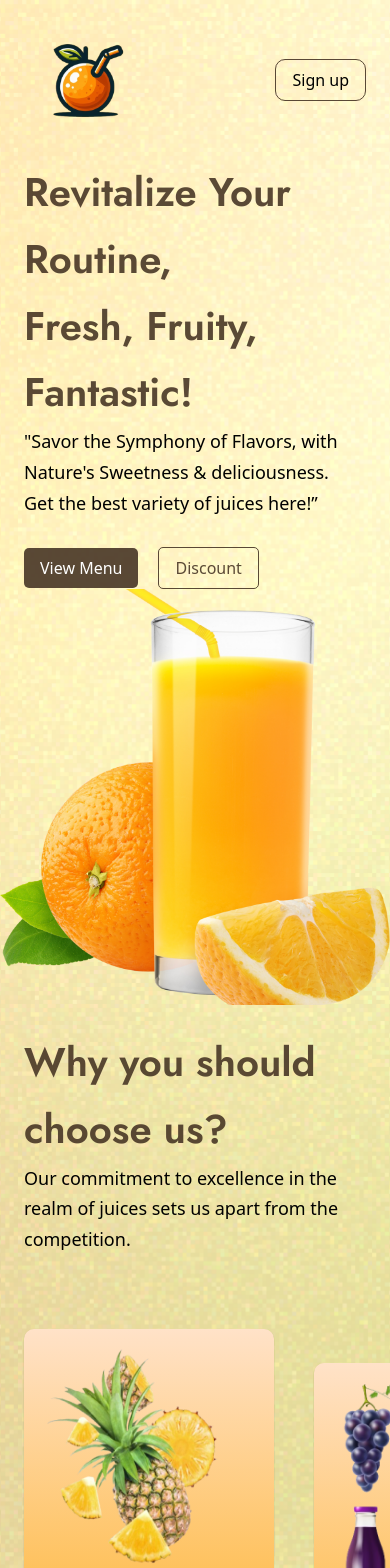
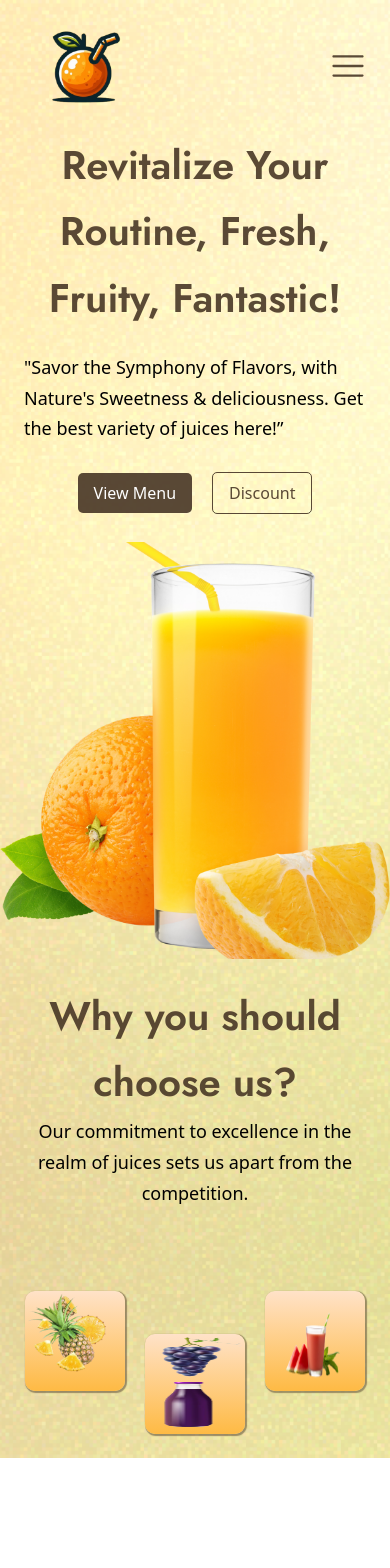
Before and after one commit to Faruqoloyede/Juice-website, a React (Vite) app: page / in a window 390 px wide. Shown: the top 1568 px of the page. After the commit the page ends 1458 px from the top, so only its background shows below. Built offline with nearby package versions, Linux system fonts and the light colour scheme.

Commit message:
added mobile view

```diff
--- a/package.json
+++ b/package.json
@@ -11,7 +11,8 @@
   },
   "dependencies": {
     "react": "^18.3.1",
-    "react-dom": "^18.3.1"
+    "react-dom": "^18.3.1",
+    "react-icons": "^5.2.1"
   },
   "devDependencies": {
     "@types/react": "^18.3.3",
--- a/src/components/Features.jsx
+++ b/src/components/Features.jsx
@@ -1,18 +1,30 @@
 import React from 'react'
 import { styles } from '../style'
-import { Pineapple, Grapes, watermelon } from '../assets'
+import { images } from '../constant'
+
 
 const Features = () => {
   return (
     <div id='features' className={`${styles.paddingY} flex sm:flex-row flex-col items-center gap-10`}>
         <div className='flex flex-col'>
-            <h1 className={`${styles.heading}`}>Why you should choose us?</h1>
-            <p className={`${styles.paragraph}`}>Our commitment to excellence in the realm of juices sets us apart from the competition.</p>
+            <h1 className={`${styles.heading} text-center sm:text-start`}>Why you should choose us?</h1>
+            <p className={`${styles.paragraph} text-center sm:text-start`}>Our commitment to excellence in the realm of juices sets us apart from the competition.</p>
         </div>
-        <div className='flex items-center gap-10 img'>
-            <img src={Pineapple} alt="" className='w-[250px] h-[300px] px-4 py-3 ' />
-            <img src={Grapes} alt="" className='w-[250px] h-[300px] px-4 py-3 mt-[20%]  ' />
-            <img src={watermelon} alt="" className='w-[250px] h-[300px] px-4 py-3 ' />
+        <div className='flex items-center sm:gap-10 gap-5 img'>
+            {/* <div className='w-[300px] h-[350px]'>
+              <img src={Pineapple} alt="" className='w-[100%] h-[100%]  ' />
+            </div>
+            <div className='w-[300px] h-[350px] mt-[20%]'>
+              <img src={Grapes} alt="" className='w-[100%] h-[100%]    ' />
+            </div>
+            <div className='w-[300px] h-[350px]'>
+              <img src={watermelon} alt="" className='w-[100%] h-[100%]  ' />
+            </div> */}
+            {images.map((item)=>(
+              <div className='sm:w-[300px] w-[100px] sm:h-[350px] h-[100px]' key={item.id}>
+                <img src={item.image} alt="fruite" className='w-[100%] h-[100%]  ' />
+              </div>
+            ))}
         </div>
     </div>
   )
--- a/src/components/Hero.jsx
+++ b/src/components/Hero.jsx
@@ -5,10 +5,10 @@ import { Orange } from '../assets'
 const Hero = () => {
   return (
     <section className="flex md:flex-row flex-col" id='home'>
-        <div className={`${styles.flexStart} ${styles.paddingX} flex-1 flex-col`}>
-            <h1 className={`${styles.heading}`}>Revitalize Your Routine,<br /> Fresh, Fruity, Fantastic!</h1>
-            <p className={`${styles.paragraph}`}>"Savor the Symphony of Flavors, with Nature's Sweetness & deliciousness.<br /> Get the best variety of juices here!”</p>
-            <div className='flex items-center gap-5 mt-7'>
+        <div className={`sm:${styles.flexStart}  ${styles.paddingX} flex-1 flex-col`}>
+            <h1 className={`${styles.heading} sm:text-start text-center`}>Revitalize Your Routine,<br className='sm:block hidden' /> Fresh, Fruity, Fantastic!</h1>
+            <p className={`${styles.paragraph} mt-5`}>"Savor the Symphony of Flavors, with Nature's Sweetness & deliciousness.<br className='sm:block hidden' /> Get the best variety of juices here!”</p>
+            <div className='flex items-center justify-center gap-5 my-7'>
                 <button className='bg-brown px-4 py-2 text-white rounded-[5px]'>
                     <a href="#menu">View Menu</a>
                 </button>
--- a/src/components/Navbar.jsx
+++ b/src/components/Navbar.jsx
@@ -1,10 +1,14 @@
 import { links } from "../constant";
 import { logo } from "../assets"
+import { RxHamburgerMenu } from "react-icons/rx";
+import { LiaTimesSolid } from "react-icons/lia";
+import { useState } from "react";
 
 const Navbar = () => {
+    const [toggle, setToggle] = useState(false)
   return (
-    <nav className="flex justify-between items-center py-6 w-full">
-        <img src={logo} alt="logo" className="w-[124px]" />
+    <nav className="flex justify-between items-center sm:py-6 py-3 w-full">
+        <img src={logo} alt="logo" className="w-[120px]" />
 
         <ul className="list-none sm:flex hidden justify-center items-center flex-1">
             {links.map((items)=>(
@@ -13,9 +17,28 @@ const Navbar = () => {
                 </li>
             ))}
         </ul>
-        <button className="border border-brown px-4 py-2 rounded-[10px]">
+        <button className="border border-brown px-4 py-2 rounded-[10px] sm:flex hidden">
             <a href="#">Sign up</a>
         </button>
+        <RxHamburgerMenu className="text-4xl text-brown font-medium sm:hidden block cursor-pointer" onClick={()=> setToggle(true)} />
+
+        <div className={`${toggle ? "right-0" : "right-[-600px]"} sm:hidden  fixed top-0  h-[70%] w-[60%] px-4 py-6 side-nav`}>
+            <div>
+                <LiaTimesSolid className="text-4xl text-brown font-medium cursor-pointer" onClick={()=> setToggle(false)} />
+            </div>
+            <ul className="list-none flex flex-col justify-center items-center mt-5 ">
+                {links.map((items)=>(
+                    <li key={items.id} className="font-quicksand text-[18px] font-medium text-brown cursor pointer mb-10" onClick={()=> setToggle(false)}>
+                    <a href={`#${items.id}`}>{items.link}</a>
+                    </li>
+                ))}
+            </ul>
+            <div className="flex flex-col items-center justify-center">
+            <button className="border border-brown px-4 py-2 rounded-[10px]">
+            <   a href="#">Sign up</a>
+            </button>
+            </div>
+        </div>
     </nav>
   )
 }
--- a/src/constant/index.js
+++ b/src/constant/index.js
@@ -1,3 +1,4 @@
+import { Pineapple, Grapes, watermelon } from '../assets'
 export const links = [
     {
         id: "home",
@@ -16,3 +17,18 @@ export const links = [
         link: "Contact"
     }
 ]
+
+export const images = [
+    {
+        id: 1,
+        image: Pineapple
+    },
+    {
+        id: 2,
+        image: Grapes
+    },
+    {
+        id: 3,
+        image: watermelon
+    },
+]
--- a/src/index.css
+++ b/src/index.css
@@ -5,19 +5,29 @@
 @tailwind components;
 @tailwind utilities;
 
+html {
+  scroll-behavior: smooth;
+}
+
 body {
   background: url(./assets/bg.png);
   background-repeat: no-repeat;
   background-position: center;
   background-size: cover;
+
 }
 
-.img img {
+.img div {
   background: linear-gradient(#FFE2C8, #FEBA44);
   border-radius: 10px;
-  box-shadow: 0px 1px 1px 0px #5946318A;
+  box-shadow: 1px 1px 1px 1px #5946318A;
 }
 
-/* .img img:nth-child(2) {
-  margin-top: 20%;
-} */
+.side-nav {
+  background: linear-gradient(#FFE2C8, #FEBA44);
+  transition: 1s ease-in-out;
+
+}
+.img div:nth-child(2) {
+  margin-top: 25%;
+}
```
Also changed, not shown: text.txt (deleted), 1 other file (tests, documents, lock files or other folders).
